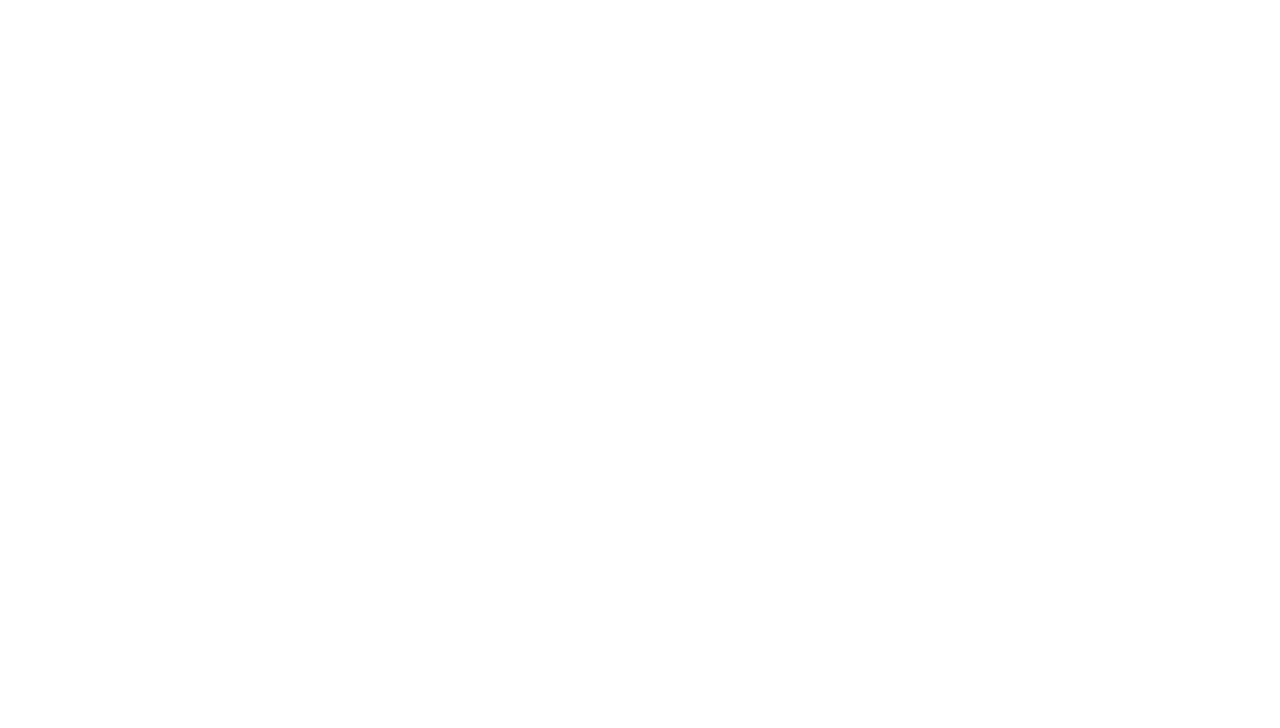
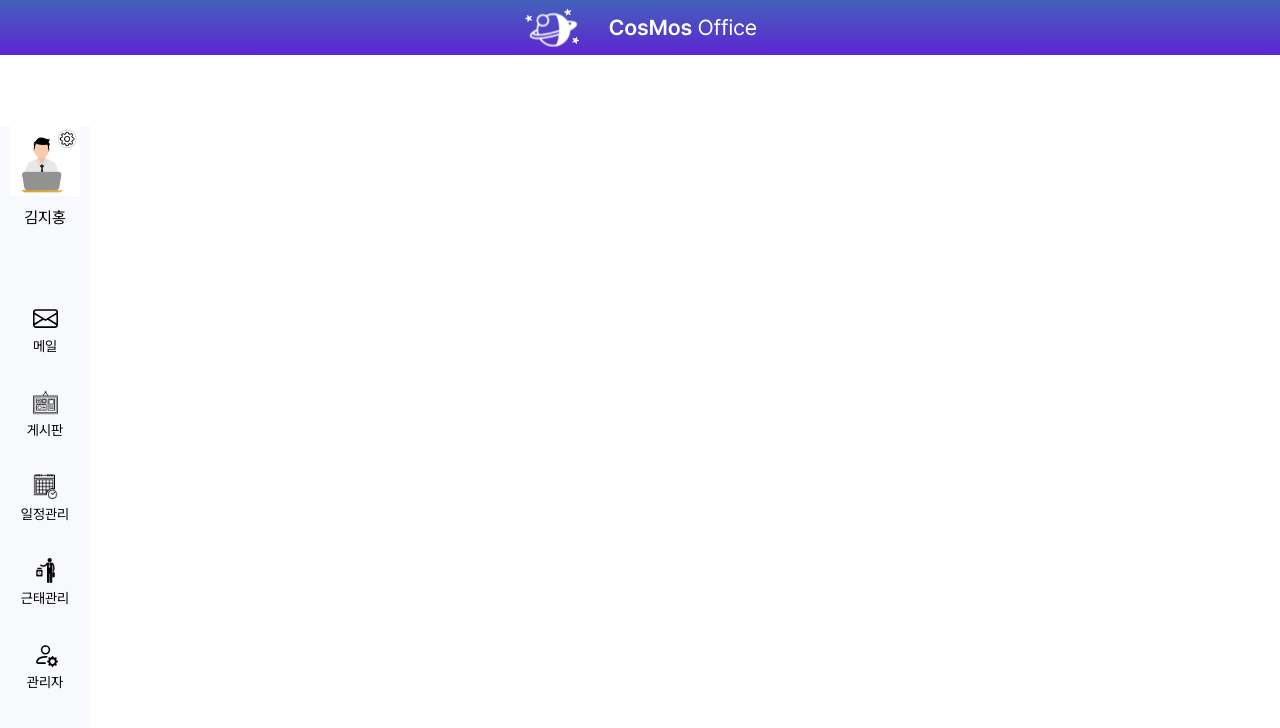
Before and after one commit to CosMos-Organization/cosmos-groupware-front, a React (Create React App) app: page /board in a window 1280 px wide. Before the commit this address had no page. Shown: the top 728 px of the page. Built offline with nearby package versions, Linux system fonts and the light colour scheme.

Commit message:
240328 board 파일 생성

```diff
--- a/src/App.js
+++ b/src/App.js
@@ -1,6 +1,7 @@
 import { Route, Routes, useLocation } from "react-router-dom";
 import Main from "./pages/Main";
 import Login from "./pages/Login";
+import Board from "./pages/Board";
 import './SCSS/base/reset.scss'
 import './SCSS/base/font.scss'
 import Admin_Employee from "./pages/Admin_Employee";
@@ -13,6 +14,7 @@ function App() {
       <Routes>
         <Route path="/" element={<Main />}></Route>
         <Route path="/login" element={<Login />}></Route>
+        <Route path="/board" element={<Board />}></Route>
         <Route path="/admin/employee" element={<Admin_Employee />}></Route>
         <Route path="/admin/org" element={<Admin_Organization />}></Route>
         <Route path="/calendar" element={<React_Calendar />}></Route>
--- a/src/SCSS/components/Banner.module.scss
+++ b/src/SCSS/components/Banner.module.scss
@@ -5,6 +5,7 @@
     background: rgb(93, 37, 212);
     background: linear-gradient(0deg, rgba(93, 37, 212, 1) 0%, rgba(66, 99, 185, 1) 100%);
     position: absolute;
+    top: 0;
 
     .banner_box {
         display: flex;
--- /dev/null
+++ b/src/pages/Board.jsx
@@ -0,0 +1,17 @@
+import React from 'react'
+import Leftbar_min from '../components/Leftbar_min';
+import style from "../SCSS/pages/Board.module.scss";
+import Banner from '../components/Banner';
+
+const Board = () => {
+  return (
+    <div className={style.main}>
+        <Banner />
+
+
+        <Leftbar_min />
+    </div>
+  )
+}
+
+export default Board
```
Also changed, not shown: src/SCSS/pages/Board.module.scss (added).
